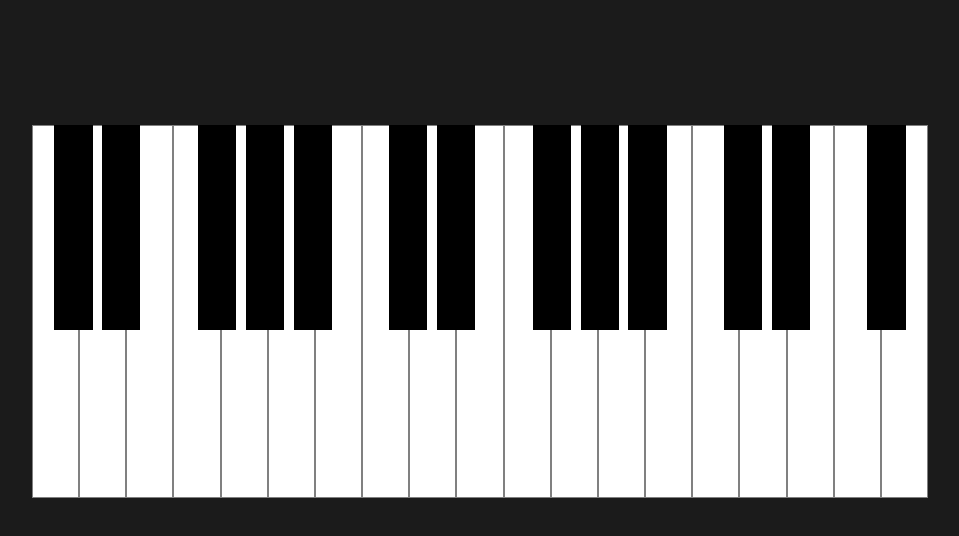
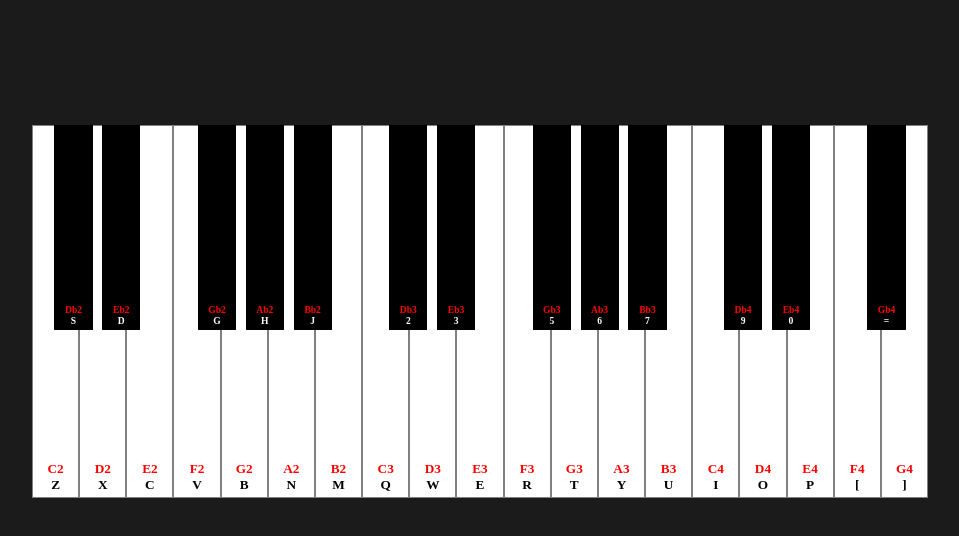
Before and after one commit to arrqamafaq/piano, a plain HTML site: page Midi_Piano/index.html in a window 1280 px wide. Shown: the part 204-740 px from the top of the page, without its empty margins (160-1119 px from the left). Drawn offline with Linux system fonts and the light colour scheme.

Commit message:
Added KeyNotes and KeyValue to each key

```diff
--- a/Midi_Piano/style.css
+++ b/Midi_Piano/style.css
@@ -68,7 +68,7 @@ button.active {
   position: relative;
 }
 .piano.piano88key {
-  width: 85%;
+  width: 95%;
   max-width: 1800px;
   min-width: 1300px;
 }
@@ -94,6 +94,20 @@ button.active {
 }
 .key {
   cursor: pointer;
+  display: flex;
+  flex-direction: column;
+  justify-content: flex-end;
+  align-items: center;
+  padding: 4px 0;
+}
+.key .noteNoteValue{
+  color: red;
+}
+.accidental h5{
+  font-size: .6em;
+}
+.accidental .noteKeyPress{
+  color: white;
 }
 .key:active {
   opacity: 0.9;
@@ -127,7 +141,7 @@ button.active {
 }
 .bk-container.piano88key {
   padding: 0 1.2em;
-  gap: 8px;
+  gap: 4px;
 }
 .bk-container.piano76key {
   padding: 0 1.5em;
--- a/Midi_Piano/ui.js
+++ b/Midi_Piano/ui.js
@@ -25,7 +25,7 @@ const pianoSelectionButtons = document.querySelector(".pianoSelection");
 //using event delegation to handle events
 pianoSelectionButtons.addEventListener("click", (e) => {
   //remove active state from button (reset)
-  [...pianoSelectionButtons.children].forEach((child)=>{
+  [...pianoSelectionButtons.children].forEach((child) => {
     child.classList.remove("active");
   });
   //add active state to button
@@ -169,7 +169,7 @@ function newNoteDetails() {
   return NEW_NOTE_DETAILS;
 }
 
-// Ensure it's updated after selecting a piano
+//
 NEW_NOTE_DETAILS = newNoteDetails(); // Initialize with default
 
 //Creating diffrenet arrays for natural keys and blackKeys
@@ -201,7 +201,7 @@ function pianoKeyNoteElements() {
   console.log("Array of natural elements: ", naturalKeyNoteElements);
   //creating naturalkeyNoteElements with their respective attributes
   naturalKeysArray.forEach((item) => {
-    naturalKeyNoteElements.push(createKeyNote(item.note, item.type));
+    naturalKeyNoteElements.push(createKeyNote(item.note, item.type, item.key));
   });
 
   //An array to store the blackKeyNote (Html) Elements that will be loaded/rendered in the DOM
@@ -209,20 +209,41 @@ function pianoKeyNoteElements() {
   console.log("Array of accidental elements: ", accidentalKeyNoteElements);
   //creating accidentalkeyNoteElements with their respective attributes
   accidentalKeysArray.forEach((item) => {
-    accidentalKeyNoteElements.push(createKeyNote(item.note, item.type));
+    accidentalKeyNoteElements.push(
+      createKeyNote(item.note, item.type, item.key)
+    );
   });
 }
 pianoKeyNoteElements(); //initialize with default
 
 //function for creating any type of keyNoteElement
-function createKeyNote(noteValue, keyType) {
+function createKeyNote(noteValue, noteType, noteKey) {
   const note = document.createElement("div");
+  //classes for styling
   note.classList.add("key");
-  note.classList.add(keyType);
+  //attribute
   note.setAttribute("data-note", noteValue);
+
+  //inner content of note
+  //Note of key to be displayed
+  const noteNoteValue = document.createElement("h5");
+  noteNoteValue.textContent = noteValue;
+  noteNoteValue.classList.add("noteNoteValue");
+
+  //key value (to be used) on the key itself
+  const noteKeyPress = document.createElement("h5");
+  noteKeyPress.textContent = noteKey;
+  noteKeyPress.classList.add("noteKeyPress");
+
+  //class to decide whether black or white
+  note.classList.add(noteType);
+
+  //accidental as empty for styling.
   if (noteValue === "empty") {
     note.classList.add("emptyBlack");
   }
+  note.appendChild(noteNoteValue);
+  note.appendChild(noteKeyPress);
   return note;
 }
 
```
